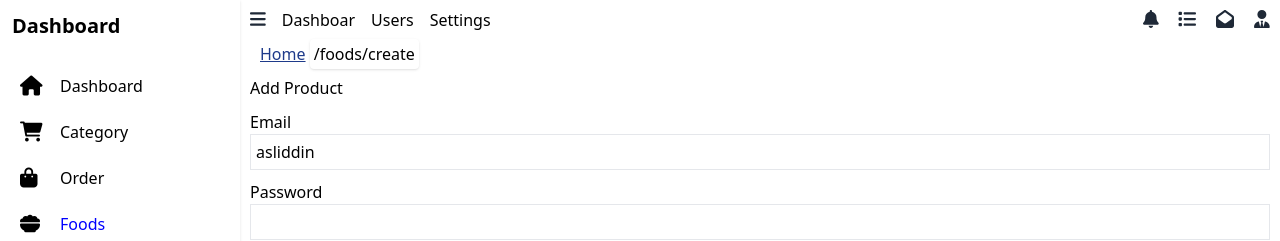
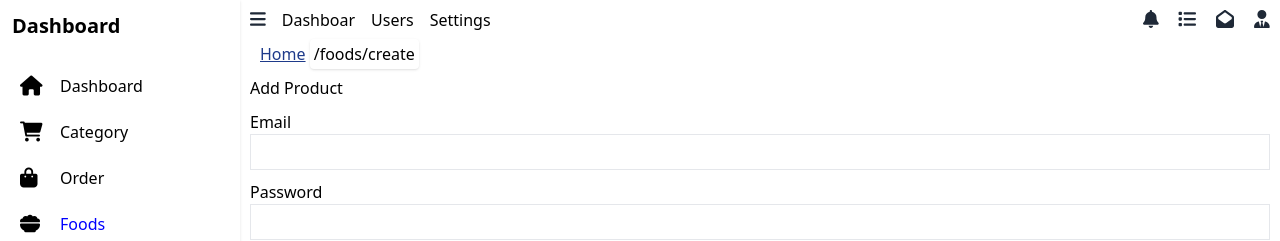
Before and after one commit to Samandar0021305/Dilkash-admin, a React (Create React App) app: page /foods/create in a window 1280 px wide. Shown: the top 241 px of the page. Built offline with nearby package versions, Linux system fonts and the light colour scheme.

Commit message:
not fixed

```diff
--- a/src/components/form/FormBuilder/Form-Element.jsx
+++ b/src/components/form/FormBuilder/Form-Element.jsx
@@ -1,5 +1,6 @@
 import { Field } from "formik";
 import { useState } from "react";
+import { uploadCreate } from "../../../modules/food.api";
 function getStyles(errors, touches) {
   if (errors && touches) {
     return {
@@ -23,9 +24,21 @@ function checkLabel(errors, touches) {
     };
   }
 }
+const uploadFile = async (event) => {
+  // console.log(event.target.files[0]);
+  // // console.log( " form --------", event.target.files[0]);
+  // formData.append("data", );
+  // console.log(" formData -- -- -", formData)
+  const res = await uploadCreate(event.target.files[0]);
+  console.log(res);
+
+  return res;
+};
+
 export function File(props) {
   const [file, setFile] = useState();
-  const { name, type, error, touch, label, placeholder, ...rest } = props;
+  const { name, type, error, touch, label, placeholder, filesubmit, ...rest } =
+    props;
   return (
     <div style={{ marginTop: "10px" }}>
       {label && (
@@ -41,7 +54,7 @@ export function File(props) {
         name={name}
         placeholder={placeholder || ""}
         {...rest}
-        // onChange={(event) => filesubmit(event)}
+        onInput={async (event) => filesubmit(await uploadFile(event))}
       />
     </div>
   );
@@ -66,15 +79,23 @@ export function TextFeild(props) {
         name={name}
         placeholder={placeholder || ""}
         {...rest}
-        onChange={(event) => filesubmit(event)}
       ></Field>
     </div>
   );
 }
 
 export function SelectField(props) {
-  const { name, type, error, touch, label, placeholder, options, ...rest } =
-    props;
+  const {
+    name,
+    type,
+    error,
+    touch,
+    label,
+    placeholder,
+    options,
+    filesubmit,
+    ...rest
+  } = props;
   return (
     <div style={{ marginTop: "10px" }}>
       {label && (
--- a/src/components/form/FormBuilder/FormBuilder.jsx
+++ b/src/components/form/FormBuilder/FormBuilder.jsx
@@ -2,6 +2,7 @@ import React, { useEffect, useState } from "react";
 import { Formik, Form } from "formik";
 import { TextFeild, SelectField, File } from "./Form-Element";
 import * as Yup from "yup";
+import { uploadCreate } from "../../../modules/food.api";
 
 const FormBuilder = (props) => {
   const { feilds, title, onSubmit } = props;
@@ -17,24 +18,43 @@ const FormBuilder = (props) => {
       "": TextFeild,
     };
     let _itemComponent = componentList[type];
+
     return (
       <_itemComponent
         error={err}
         touch={touch}
+        filesubmit={filesubmit}
         {...props}
-        filesubmit={filesubmit}
       />
     );
   };
   const [validateSchema, setvalidateSchema] = useState({});
   const [initialValues, setinitialValues] = useState({});
   const [elmProps, setelmProps] = useState([]);
-  const [file, setFile] = useState({});
+  const [files, setFile] = useState({});
+  const [indicator, setIndicator] = useState(false);
+
+
 
   const filesubmit = (event) => {
-    // console.log("event-------------" ,event.target.files[0]);
+    console.log("event-------------", event.target.files);
     setFile(event.target.files[0]);
+    setIndicator(true);
+    // const formData = new FormData();
+    // formData.append("data", event.target.files);
+    // console.log(formData);
+
+    // uploadFile(formData).then((res) => console.log(res));
+    // setFile(event.target.files[0]);
   };
+  // useEffect(() => {
+  //   const data = new FormData();
+  //   data.append("data", files);
+  //   if (files) {
+  //     // uploadFile(data).then((res) => console.log(res));
+  //   }
+  // }, [indicator]);
+
   useEffect(() => {
     feilds.forEach((el, index, arr) => {
       setvalidateSchema((old) => ({
@@ -46,7 +66,7 @@ const FormBuilder = (props) => {
       setinitialValues((old) => ({
         ...old,
 
-        [el.name]: [el.name] == "file" ? file : arr[index].value ?? "",
+        [el.name]: [el.name] == "file" ? files : arr[index].value ?? "",
       }));
     });
     let elProps = feilds.map((el) => {
--- a/src/components/form/formData/index.js
+++ b/src/components/form/formData/index.js
@@ -5,7 +5,7 @@ export const feilds = [
     label: "Email",
     required: true,
     validationsType: "string",
-    value: "asliddin",
+    value: "",
   },
   {
     name: "password",
@@ -18,8 +18,8 @@ export const feilds = [
     name: "file",
     type: "file",
     label: "File",
-    required: true,
-    validationsType: "string",
+    // required: true,
+    validationsType: "object",
   },
   {
     name: "user",
--- a/src/modules/food.api.js
+++ b/src/modules/food.api.js
@@ -5,6 +5,7 @@ const foodEndpoints = {
   add: "/product/create",
   updated: "/product/update/",
   delete: "/product/delete/",
+  uploads: "/upload/create",
 };
 
 export const getProduct = async (params) =>
@@ -15,7 +16,6 @@ export const getProduct = async (params) =>
       ...params,
     },
   });
-
 
 export const createProduct = async (data) =>
   await configureApi.post(foodEndpoints.add, { data });
@@ -28,3 +28,9 @@ export const getByIdProduct = async (id) =>
 
 export const updateProduct = async (id, data) =>
   await configureApi.delete(foodEndpoints.delete + id, { data });
+
+export const uploadCreate = async (data) => {
+  const formData = new FormData();
+  formData.append("data", data);
+  await configureApi.post(foodEndpoints.uploads, { data: formData });
+};
```
